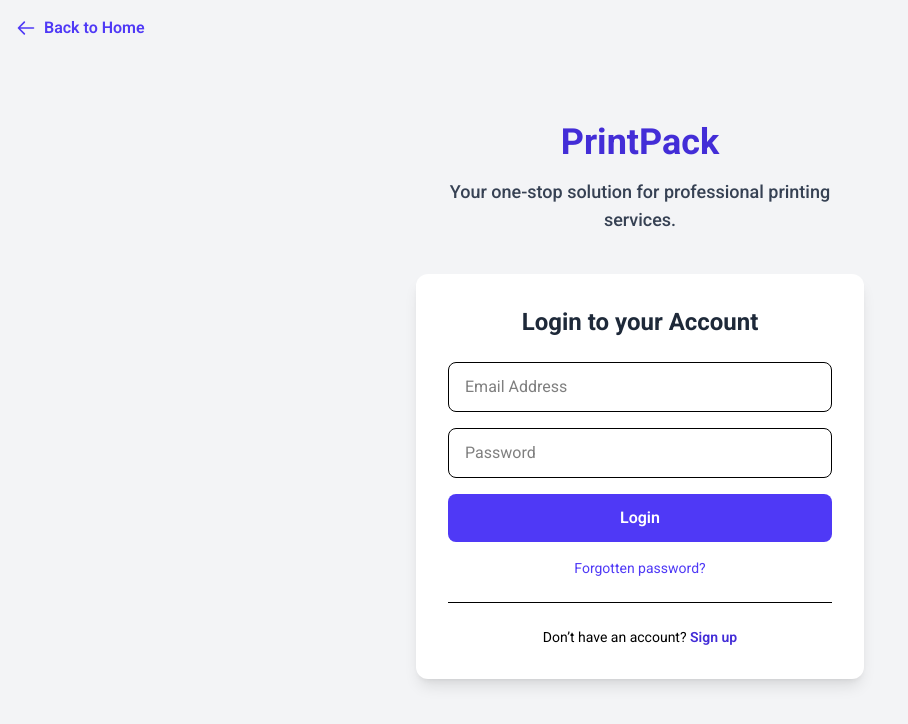
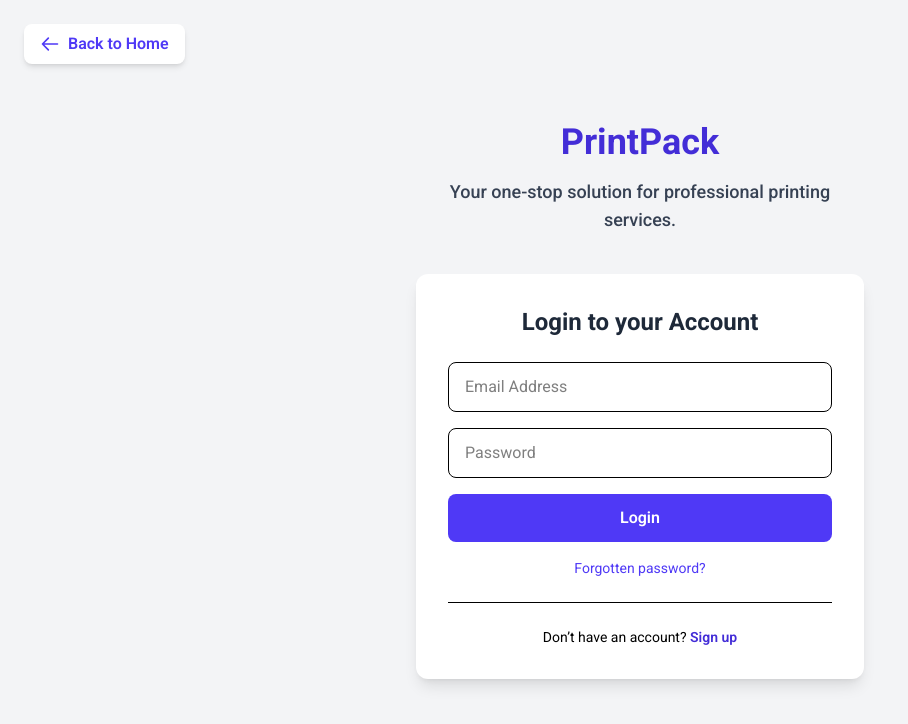
Before and after one commit to sivask18/print-pack, a React (Vite) app: page /login in a window 1280 px wide. Shown: the top 724 px of the page, without its empty margins (0-908 px from the left). Built offline with nearby package versions, Linux system fonts and the light colour scheme.

Commit message:
Improve Back to Home button styling with better positioning and background

```diff
--- a/src/pages/Login.jsx
+++ b/src/pages/Login.jsx
@@ -207,10 +207,10 @@ const LoginPage = () => {
   return (
     <div className="min-h-screen flex items-center justify-center bg-gray-100">
       <div className="flex flex-col md:flex-row items-center justify-center gap-10 w-full max-w-5xl p-6">
-        {/* Back to Home Button */}
+        {/* Back to Home Button - Top Left */}
         <button
           onClick={() => navigate("/")}
-          className="absolute top-4 left-4 flex items-center space-x-2 text-indigo-600 hover:text-indigo-700 font-semibold transition-colors duration-200"
+          className="absolute top-6 left-6 flex items-center space-x-2 text-indigo-600 hover:text-indigo-700 font-semibold transition-colors duration-200 bg-white px-4 py-2 rounded-lg shadow-md hover:shadow-lg z-10"
         >
           <svg className="w-5 h-5" fill="none" stroke="currentColor" viewBox="0 0 24 24">
             <path strokeLinecap="round" strokeLinejoin="round" strokeWidth={2} d="M10 19l-7-7m0 0l7-7m-7 7h18" />
```
